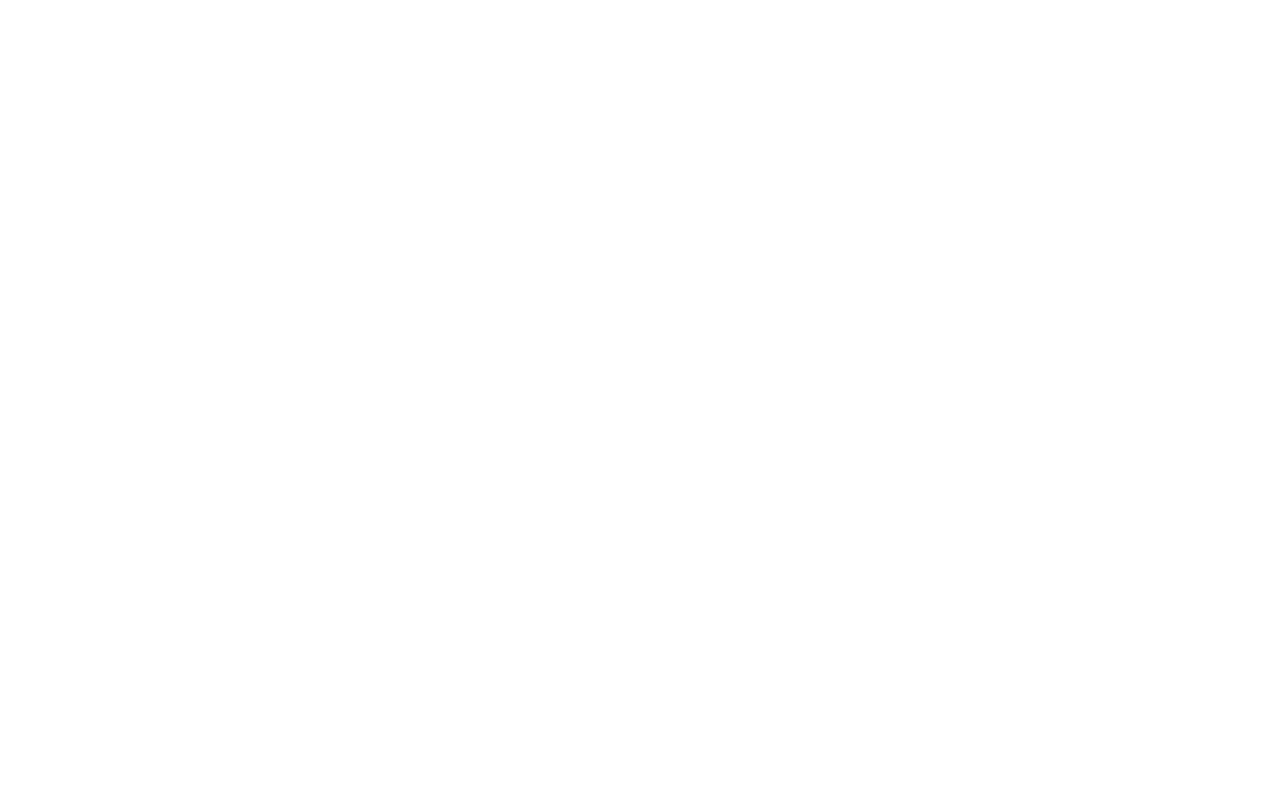
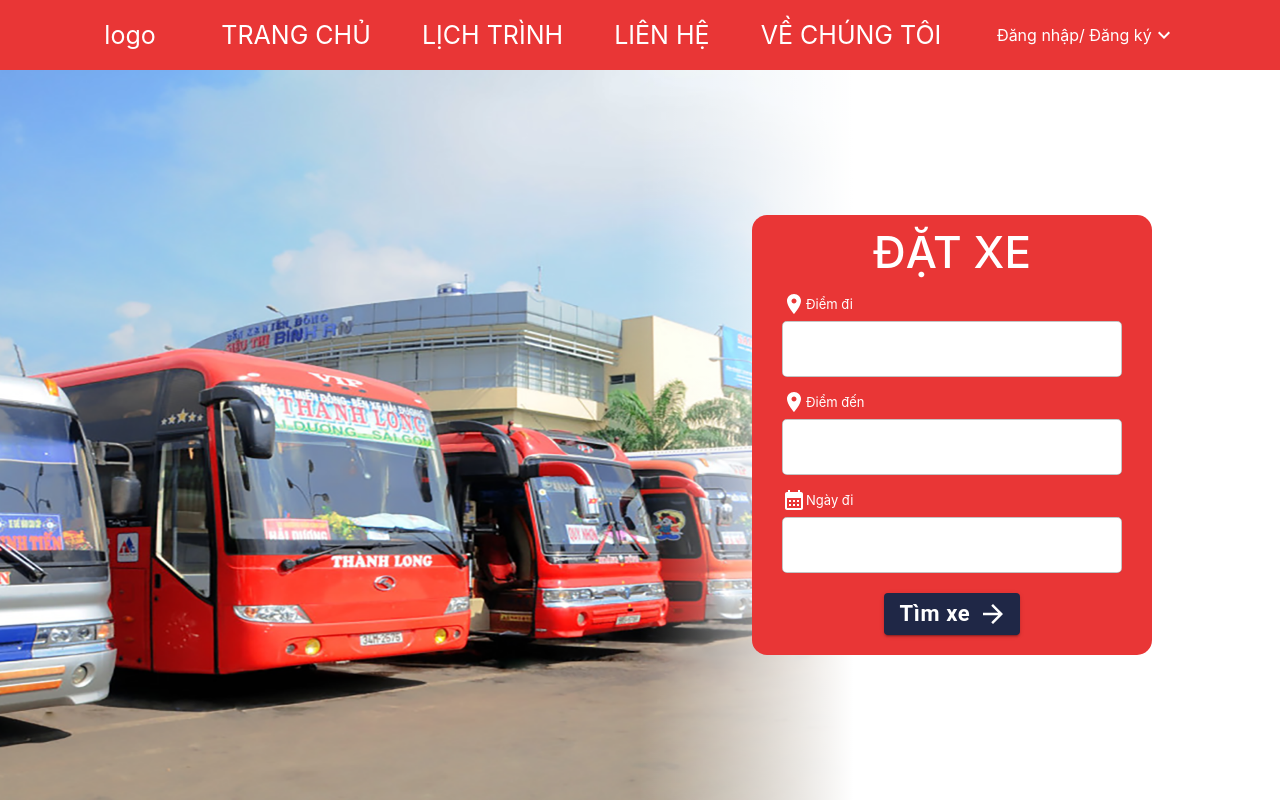
Before and after one commit to torinoutacnh/logistic, a Next.js app: page / in a window 1280 px wide. Shown: the top 800 px of the page. Built offline with nearby package versions, Linux system fonts and the light colour scheme.

Commit message:
update router looking, home

```diff
--- a/src/pages/header.tsx
+++ b/src/components/Header/header.tsx
@@ -1,7 +1,7 @@
 import KeyboardArrowDownIcon from '@mui/icons-material/KeyboardArrowDown'
 import MenuIcon from '@mui/icons-material/Menu';
 import { useState } from 'react';
-import styles from '../styles/Home.module.scss';
+import styles from '../../styles/Home.module.scss';
 // import '../styles/Menu.module.scss';
 
 export const Header = () => {
--- a/src/pages/mainHome.tsx
+++ b/src/components/Home/mainHome.tsx
@@ -1,5 +1,5 @@
 import { Button } from "@mui/material"
-import styles from '../styles/Home.module.scss'
+import styles from '../../styles/Home.module.scss'
 import * as React from 'react';
 import LocationOnIcon from '@mui/icons-material/LocationOn';
 import CalendarMonthIcon from '@mui/icons-material/CalendarMonth';
--- a/src/components/Provider/MainLayout.tsx
+++ b/src/components/Provider/MainLayout.tsx
@@ -1,16 +1,17 @@
 import { Container } from "@mui/material"
 import PageLoader from "next/dist/client/page-loader"
-import { Header } from "../../pages/header"
+import { Header } from "../Header/header"
 import { Footer } from "../Footer"
+import styles from "../../styles/Home.module.scss"
 
 
 export const MainLayout = (props: { children: React.ReactNode }) => {
     return (
         <>
-            <Header />
-            <Container>
+            <div className={styles.container}>
+                <Header />
                 {props.children}
-            </Container>
+            </div>
             <Footer />
         </>
     )
--- a/src/pages/_app.tsx
+++ b/src/pages/_app.tsx
@@ -1,6 +1,7 @@
 import '../styles/globals.scss'
 import type { AppProps } from 'next/app'
-import Provider from './_document'
+import Provider from '../components/Provider'
+
 
 function MyApp({ Component, pageProps }: AppProps) {
   return (
--- a/src/pages/abc/index.tsx
+++ b/src/pages/home/index.tsx
@@ -1,7 +1,8 @@
 import { NextPage } from "next"
+import { MainHome } from "../../components/Home/mainHome"
 const Abc: NextPage = () => {
     return (
-        <h1>abc</h1>
+        <MainHome />
     )
 }
 
--- a/src/pages/index.tsx
+++ b/src/pages/index.tsx
@@ -2,9 +2,9 @@
 import { Footer } from '../components/Footer';
 import { LookingCar } from '../components/LookingCar';
 import styles from '../styles/Home.module.scss'
-import { Header } from './header';
+import { Header } from '../components/Header/header';
 
-import { MainHome } from './mainHome';
+import { MainHome } from '../components/Home/mainHome';
 
 
 const Home: NextPage = () => {
@@ -14,16 +14,8 @@
   return (
     <>
 
-      <div className={styles.container}>
+      <MainHome />
 
-        <Header />
-
-        {/* <MainHome /> */}
-        <LookingCar />
-
-      </div>
-
-      <Footer />
     </>
 
   )
```
Also changed, not shown: src/pages/looking/index.tsx (added, +11 -0 lines), src/pages/menuBtn.tsx (deleted, +0 -13 lines).
